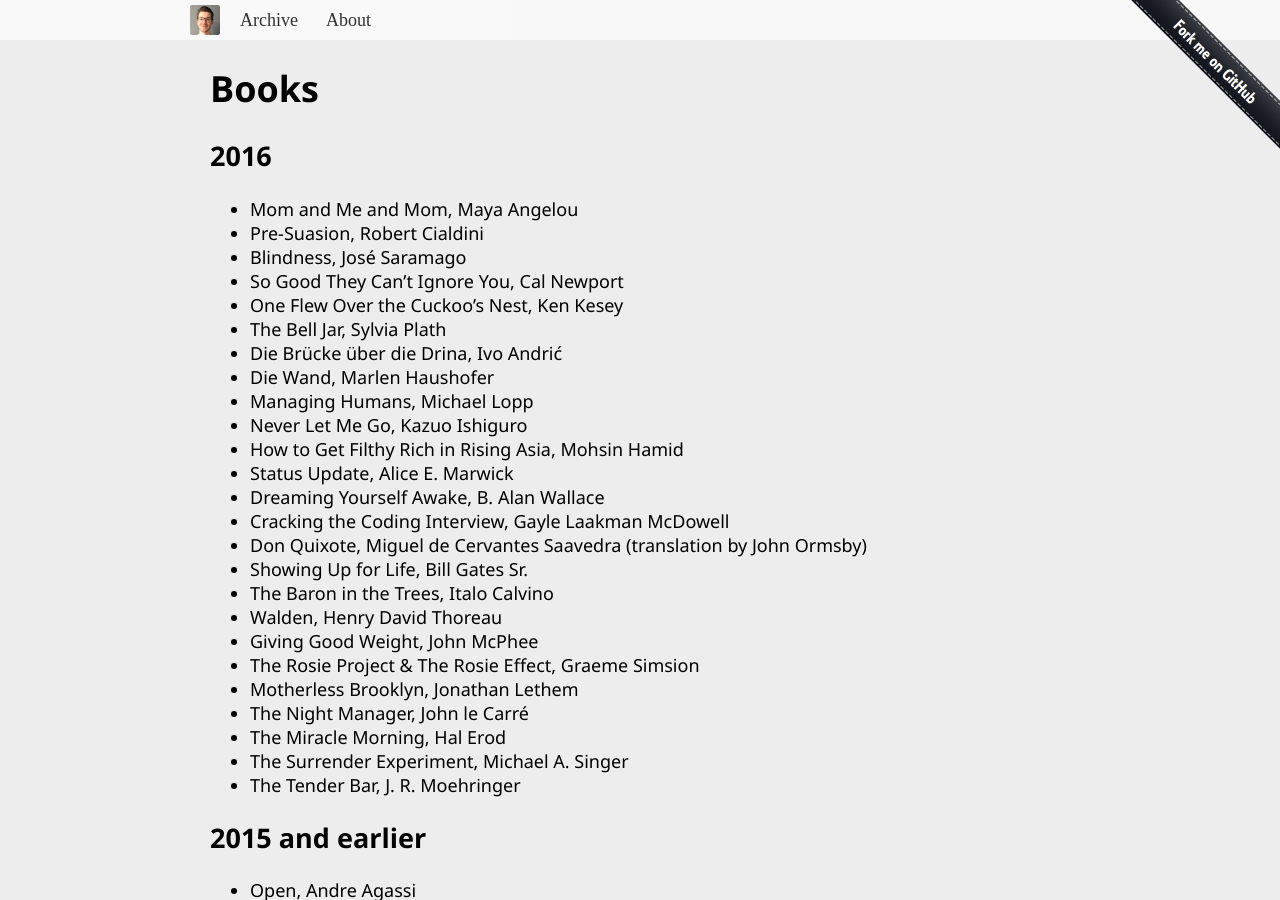
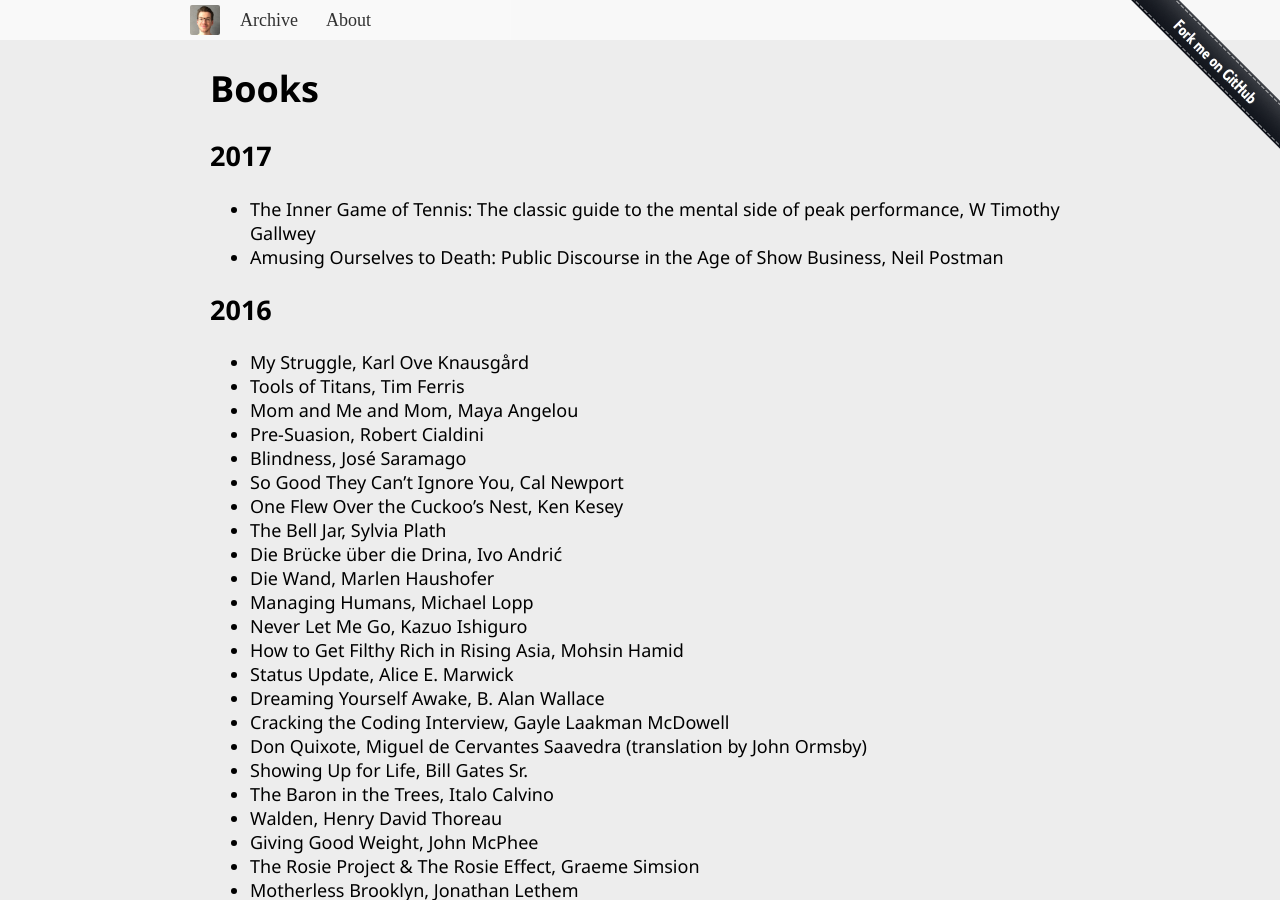
Before and after one commit to tp/page, a Jekyll site: the page built from books.md, in a window 1280 px wide and 900 px high. Built offline with Jekyll 4.4.1, drawn with Linux system fonts in a browser that asks for light colours; some of the changed text lies outside the part shown.

Commit message:
Add more books and sources for further recommendations

```diff
--- a/books.md
+++ b/books.md
@@ -5,8 +5,15 @@
 
 # Books
 
+## 2017
+
+* The Inner Game of Tennis: The classic guide to the mental side of peak performance, W Timothy Gallwey
+* Amusing Ourselves to Death: Public Discourse in the Age of Show Business, Neil Postman
+
 ## 2016
 
+* My Struggle, Karl Ove Knausgård
+* Tools of Titans, Tim Ferris
 * Mom and Me and Mom, Maya Angelou
 * Pre-Suasion, Robert Cialdini
 * Blindness, José Saramago
```
Also changed, not shown: other parts of books.md (+5 -0 lines).
